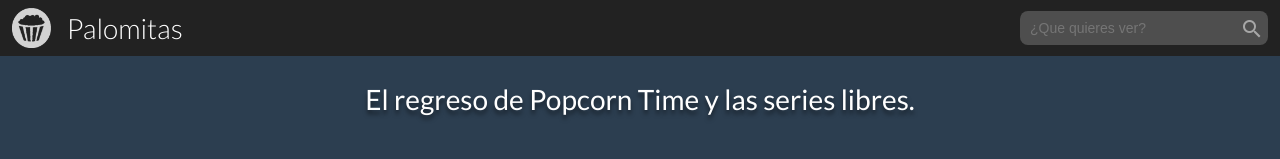
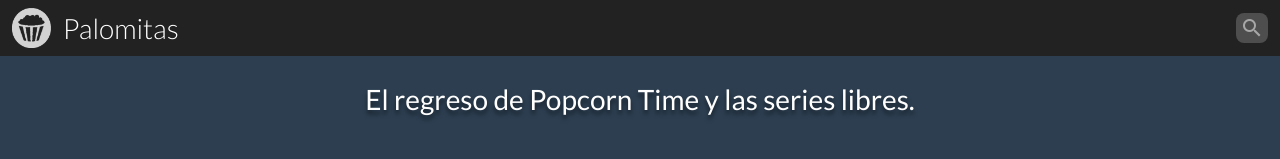
Before and after one commit to juandjara/palomitas, a React (Create React App) app: page /home in a window 1280 px wide. Shown: the top 159 px of the page. Built offline with nearby package versions, Linux system fonts and the light colour scheme; no server answers.

Commit message:
expandable search

```diff
--- a/src/components/Header.js
+++ b/src/components/Header.js
@@ -1,17 +1,15 @@
 import React from 'react';
 import styled from 'styled-components';
 import Headroom from 'react-headroom';
-import Icon from './Icon';
 import theme from '../theme';
-import { withRouter, Link } from 'react-router-dom';
+import { Link } from 'react-router-dom';
+import SearchBox from './SearchBox'
 
 const HeaderStyle = styled.header`
-  display: flex;
-  align-items: center;
-  flex-wrap: wrap;
   padding: 8px 12px;
   color: white;
   background-color: ${theme.colors.black2};
+  position: relative;
   > a {
     display: flex;
     color: inherit;
@@ -19,52 +17,22 @@
   }
   .logo {
     height: 40px;
-    margin-right: 8px;
   }
   h2 {
     font-size: 28px;
     line-height: 40px;
     font-weight: 300;
-    margin-left: 8px;
+    margin-left: 12px;
   }
   .search-box {
-    background-color: ${theme.colors.black4};
-    border-radius: 8px;
-    margin: 0 auto;
-    input {
-      font-size: 14px;
-      line-height: 26px;
-      padding: 2px 8px;
-      outline: none;
-      border: 2px solid transparent;
-      background: transparent;
-      color: white;
-      min-width: 220px;
-    }
-    .material-icons {
-      opacity: 0.5;
-      padding-right: 4px;
-    }
+    position: absolute;
+    top: 50%;
+    right: 12px;
+    transform: translateY(-50%);
   }
 `;
 
-class Header extends React.Component {
-  inputNode = null
-  state = {
-    search: ''
-  }
-  handleSearch = (ev) => {
-    this.setState({search: ev.target.value})
-  }
-  handleKeyUp = (ev) => {
-    if (ev.which === 13) {
-      this.props.history.push(`/home?search=${this.state.search}`);
-      if (this.inputNode) {
-        this.inputNode.blur();
-      }
-    }
-  }
-  render() {
+function Header () {
   return (
     <Headroom>
       <HeaderStyle>
@@ -73,19 +41,10 @@
           <h2>Palomitas</h2>
         </Link>
         <div style={{flexGrow: 1}}></div>
-          <div className="search-box">
-            <input
-              ref={node => this.inputNode = node}
-              value={this.state.search}
-              onChange={this.handleSearch}
-              onKeyUp={this.handleKeyUp}
-              placeholder="¿Que quieres ver?" />
-            <Icon icon="search" />
-          </div>
+        <SearchBox />
       </HeaderStyle>
     </Headroom>
-    );
-  }
+  )
 }
 
-export default withRouter(Header);
+export default Header;
--- /dev/null
+++ b/src/components/SearchBox.js
@@ -0,0 +1,100 @@
+import React, { Component } from 'react';
+import styled from 'styled-components';
+import Icon from './Icon';
+import theme from '../theme';
+import { withRouter } from 'react-router-dom'
+
+const SearchBoxStyles = styled.div`
+  background-color: ${theme.colors.black4};
+  border-radius: 8px;
+  margin: 0 auto;
+  display: flex;
+  align-items: center;
+  cursor: pointer;
+  input {
+    font-size: 14px;
+    line-height: 26px;
+    padding: 2px 8px;
+    outline: none;
+    border: 2px solid transparent;
+    background: transparent;
+    color: white;
+    flex: 1 1 auto;
+    overflow: hidden;
+    width: 175px;
+    transition: max-width 0.25s ease, padding 0.25s ease;
+    ${props => props.closed ? `
+      padding: 0;
+      max-width: 0;
+    ` : ''}
+  }
+  .material-icons {
+    opacity: 0.5;
+    padding-right: 4px;
+  }
+`
+
+class SearchBox extends Component {
+  inputNode = null
+  containerNode = null
+  state = {
+    search: '',
+    inputClosed: true
+  }
+  handleSearch = (ev) => {
+    this.setState({search: ev.target.value})
+  }
+  handleKeyUp = (ev) => {
+    if (ev.which === 13) {
+      this.props.history.push(`/home?search=${this.state.search}`);
+      if (this.inputNode) {
+        this.inputNode.blur();
+      }
+    }
+  }
+  open () {
+    if (!this.state.inputClosed) {
+      return
+    }
+    this.setState(
+      { inputClosed: false },
+      () => {
+        if (this.inputNode) {
+          this.inputNode.focus()
+        }
+        setTimeout(() => {
+          this.registerPopupClose()
+        })
+      }
+    )
+  }
+  registerPopupClose () {
+    const closeHandler = (ev) => {
+      if (this.containerNode && this.containerNode.contains(ev.target)) {
+        return
+      }
+      this.setState({ inputClosed: true })
+      window.removeEventListener('click', closeHandler)
+    }
+    window.addEventListener('click', closeHandler)
+  }
+  render () {
+    return (
+      <SearchBoxStyles
+        innerRef={node => { this.containerNode = node }}
+        onClick={() => this.open()}
+        closed={this.state.inputClosed}
+        className="search-box">
+        <input
+          ref={node => this.inputNode = node}
+          value={this.state.search}
+          onChange={this.handleSearch}
+          onKeyUp={this.handleKeyUp}
+          placeholder="¿Que quieres ver?" />
+        <Icon icon="search" />
+      </SearchBoxStyles>
+    )
+  }
+}
+
+export default withRouter(SearchBox)
```
Lines whose indentation alone changed are shown as unchanged.
